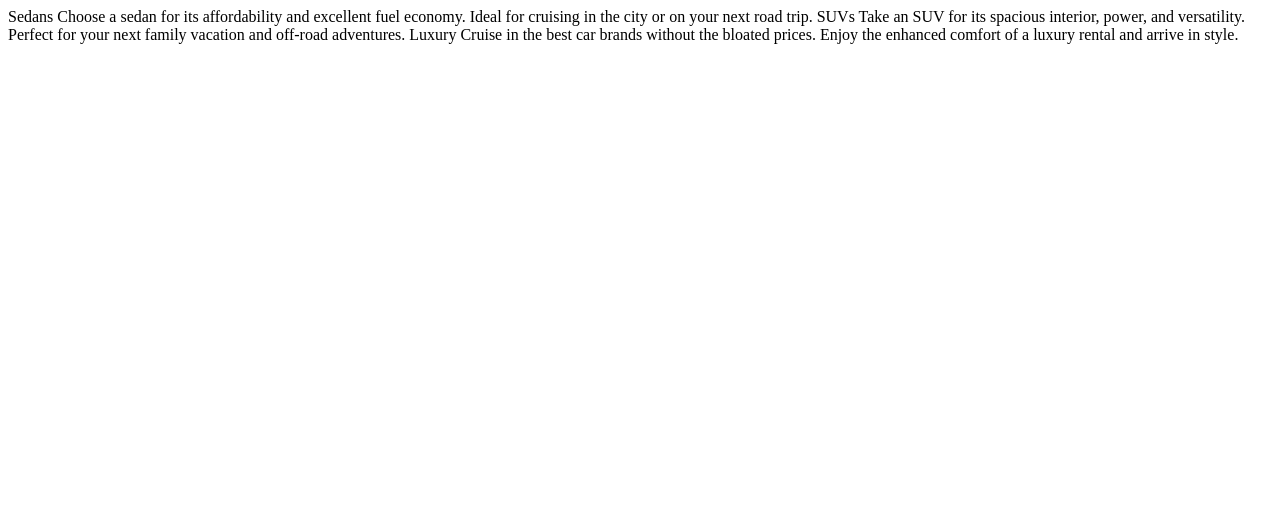
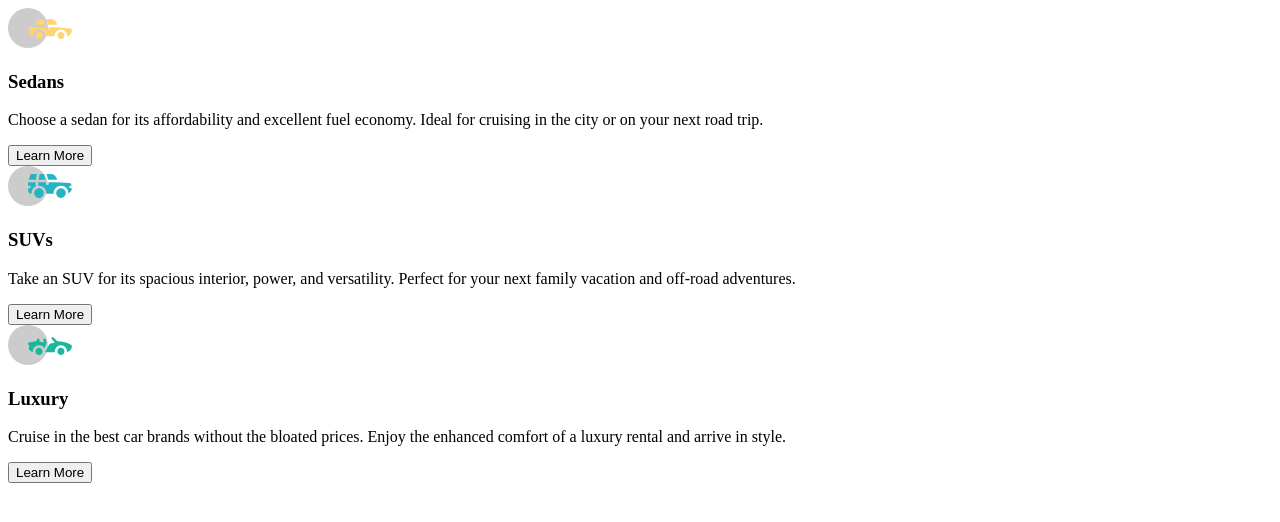
Before and after one commit to JamesStryker/3-column-preview-card-component, a plain HTML site: page index.html in a window 1280 px wide. Drawn offline with Linux system fonts and the light colour scheme.

Commit message:
created divide of card for html file
created classes and ids for cards and split desc between them

```diff
--- a/index.html
+++ b/index.html
@@ -16,19 +16,29 @@
   </style>
 </head>
 <body>
-
-  Sedans
-  Choose a sedan for its affordability and excellent fuel economy. Ideal for cruising in the city
-  or on your next road trip.
-
-  SUVs
-  Take an SUV for its spacious interior, power, and versatility. Perfect for your next family vacation
-  and off-road adventures.
-
-  Luxury
-  Cruise in the best car brands without the bloated prices. Enjoy the enhanced comfort of a luxury
-  rental and arrive in style.
-
+  <div class="card-section">
+    <div class="card sedan">
+      <img id="sedanImage"src="./images/icon-sedans.svg" alt="sedan">
+      <h3 class="card-title"> Sedans</h3>
+      <p class="card-desc">  Choose a sedan for its affordability and excellent fuel economy. Ideal for cruising in the city
+        or on your next road trip.</p>
+      <button class="btn-card">Learn More</button>
+    </div>
+    <div class="card suv">
+      <img id="suvImage" src="./images/icon-suvs.svg" alt="SUVs">
+      <h3 class="card-title">SUVs</h3>
+      <p class="card-desc">Take an SUV for its spacious interior, power, and versatility. Perfect for your next family vacation
+        and off-road adventures.</p>
+      <button class="btn-card">Learn More</button>
+    </div>
+    <div class="card luxury">
+      <img id="luxuryImage" src="./images/icon-luxury.svg" alt="luxury">
+      <h3 class="card-title">Luxury</h3>
+      <p class="card-desc">Cruise in the best car brands without the bloated prices. Enjoy the enhanced comfort of a luxury
+        rental and arrive in style.</p>
+      <button class="btn-card">Learn More</button>
+    </div>
+  </div>
 
 </body>
 </html>
```
